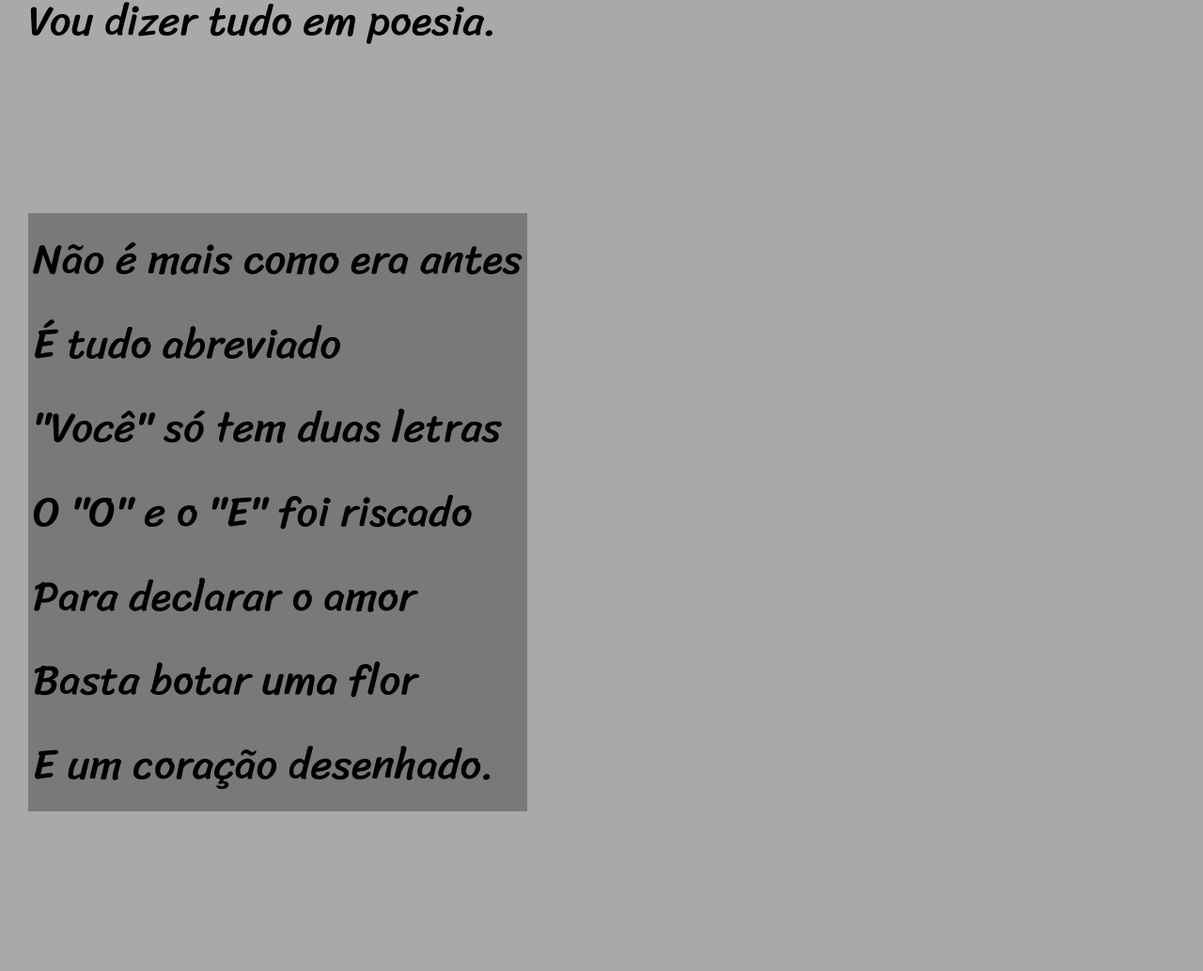
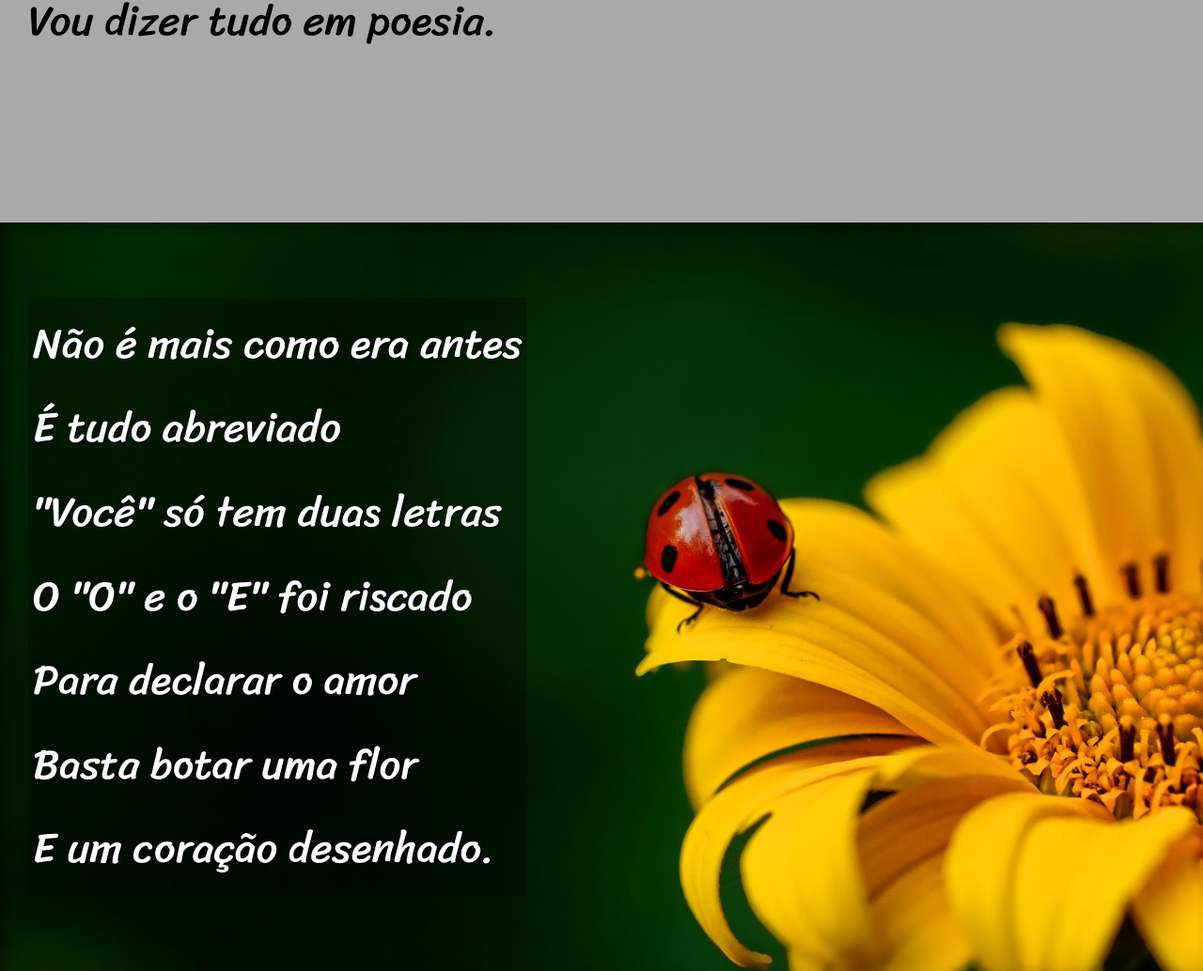
Before and after one commit to CaueHerison/projeto-cordel, a plain HTML site: page index.html in a window 1280 px wide. Shown: the part 900-1934 px from the top of the page at 94% size. Drawn offline with Linux system fonts and the light colour scheme.

Commit message:
Finalizaçâo do Projeto

```diff
--- a/estilo/style.css
+++ b/estilo/style.css
@@ -59,18 +59,38 @@ section {
     font-size: 3.5vw;
 }
 
+section > p {
+    padding-bottom: 2em;
+}
+
 .normal {
 
 }
 
 .imagem {
-
+    color: white;
+    box-shadow: inset 6px 6px 13px 0px rgba(0, 0, 0, 0.363);
+    background-attachment: fixed;
 }
 
 .imagem > p {
    display: inline-block;
    padding: 5px;
     background-color: rgba(0, 0, 0, 0.281);
+    text-shadow: 1px 1px 0px rgb(0, 0, 0);
+}
+
+#img1 {
+    background-color: black;
+    background-image: url('../pacote-d012/imagens/background001.jpg');
+    background-position: right center;
+    background-size: cover;
+}
+
+#img2 {
+    background-color: black;
+    background-image: url('../pacote-d012/imagens/background002.jpg');
+    background-size: cover;
 }
 
 footer {
--- a/index.html
+++ b/index.html
@@ -27,7 +27,7 @@
 
 
 
-        <section class="imagem">
+        <section class="imagem" id="img1">
             <p>
                 Não é mais como era antes<br>
                 É tudo abreviado<br>
@@ -65,7 +65,7 @@
 
 
 
-        <section class="imagem">
+        <section class="imagem" id="img2">
             <p>
                 Tenho saudade das cartas<br>
                 Escritas com a própria mão<br>
```
